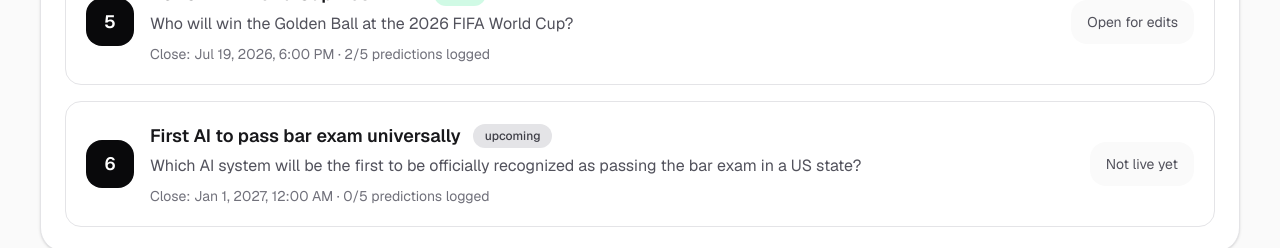
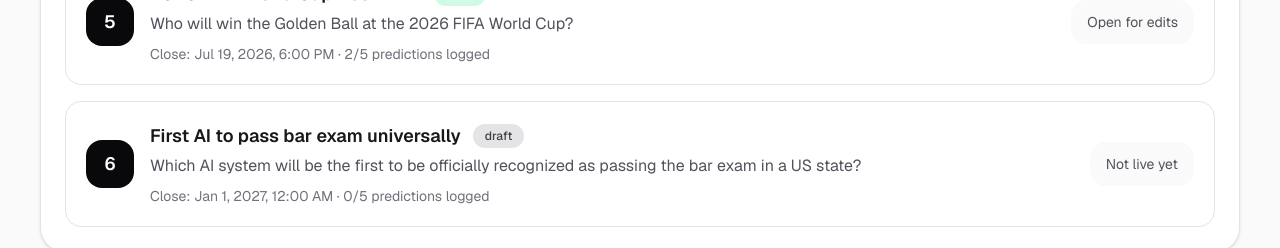
Before and after one commit to fanharrison4-woodoo/rolling-topic-pool, a Next.js app: page / in a window 1280 px wide. Shown: the part 2780-3028 px from the top of the page. Built offline with nearby package versions, Linux system fonts and the light colour scheme; no server answers.

Commit message:
feat: align topic lifecycle helpers with agreed workflow

```diff
--- a/src/app/page.tsx
+++ b/src/app/page.tsx
@@ -11,6 +11,7 @@
 import { AuthStatusCard } from "@/components/auth-status-card";
 import { LiveCurrentTopicSection } from "@/components/live-current-topic-section";
 import { getSupabasePublicEnv } from "@/lib/env";
+import { getTopicDisplayStatus } from "@/lib/topic-rules";
 import { Prediction, Topic } from "@/lib/types";
 
 function formatDate(value: string) {
@@ -29,7 +30,7 @@
 }
 
 function statusTone(status: Topic["status"]) {
-  switch (status) {
+  switch (getTopicDisplayStatus(status)) {
     case "open":
       return "bg-emerald-100 text-emerald-800";
     case "closed":
@@ -200,7 +201,7 @@
                     <div className="flex flex-wrap items-center gap-3">
                       <h4 className="text-lg font-semibold text-zinc-900">{topic.title}</h4>
                       <span className={`rounded-full px-3 py-1 text-xs font-medium ${statusTone(topic.status)}`}>
-                        {topic.status}
+                        {getTopicDisplayStatus(topic.status)}
                       </span>
                     </div>
                     <p className="mt-1 text-zinc-600">{topic.description}</p>
@@ -209,11 +210,11 @@
                     </p>
                   </div>
                   <div className="rounded-2xl bg-zinc-50 px-4 py-3 text-sm text-zinc-600">
-                    {topic.status === "settled"
+                    {getTopicDisplayStatus(topic.status) === "settled"
                       ? `${topic.winnerIds?.length ? `${topic.winnerIds.length} winner(s)` : "Rolled over"} · Pool ${formatMoney(topic.poolAtSettlement ?? 0, LEAGUE.currency)}`
-                      : topic.status === "open"
+                      : getTopicDisplayStatus(topic.status) === "open"
                         ? "Open for edits"
-                        : topic.status === "closed"
+                        : getTopicDisplayStatus(topic.status) === "closed"
                           ? "Awaiting admin resolution"
                           : "Not live yet"}
                   </div>
--- a/src/components/live-current-topic-section.tsx
+++ b/src/components/live-current-topic-section.tsx
@@ -4,6 +4,7 @@
 import type { Session } from "@supabase/supabase-js";
 import { isAppAdminEmail } from "@/lib/app-admins";
 import { createSupabaseBrowserClient } from "@/lib/supabase";
+import { canLeagueAdminDeclareWinners, getTopicDisplayStatus } from "@/lib/topic-rules";
 import type { League, PoolState, Prediction, Topic } from "@/lib/types";
 
 interface LiveCurrentTopicSectionProps {
@@ -63,7 +64,7 @@
 }
 
 function statusTone(status: Topic["status"]) {
-  switch (status) {
+  switch (getTopicDisplayStatus(status)) {
     case "open":
       return "bg-emerald-100 text-emerald-800";
     case "closed":
@@ -495,7 +496,7 @@
     setTopicTitle("");
     setTopicDescription("");
     setTopicCloseAt("");
-    setTopicStatus(nextStatus === "open" ? "Topic created and opened." : "Topic created as upcoming because there is already an active open topic.");
+    setTopicStatus(nextStatus === "open" ? "Topic created and opened." : "Topic created as draft because there is already an active open topic.");
     await loadLiveState(session);
     setCreatingTopic(false);
   }
@@ -560,6 +561,7 @@
   const isMember = Boolean(snapshot?.league.viewerRole);
   const canJoinLeague = Boolean(session && snapshot && !snapshot.league.viewerRole);
   const isAppAdmin = Boolean(snapshot?.league.viewerIsAppAdmin);
+  const canJudgeCurrentTopic = Boolean(snapshot?.currentTopic && canLeagueAdminDeclareWinners(snapshot.currentTopic.status));
 
   return (
     <div className="space-y-6 rounded-3xl border border-zinc-200 bg-white p-6 shadow-sm">
@@ -575,7 +577,7 @@
           <p className="mt-2 max-w-2xl text-zinc-600">{displayTopic.description}</p>
         </div>
         <span className={`rounded-full px-3 py-1 text-sm font-medium ${statusTone(displayTopic.status)}`}>
-          {displayTopic.status}
+          {getTopicDisplayStatus(displayTopic.status)}
         </span>
       </div>
 
@@ -657,7 +659,10 @@
               <p className="mt-1">You’re authorized to create/edit league settings, manage topics, and judge winners.</p>
               <div className="mt-4 rounded-2xl border border-zinc-200 bg-zinc-50 p-4">
                 <p className="font-medium text-zinc-900">Create topic</p>
-                <p className="mt-1 text-sm text-zinc-600">New topics are appended to this league. If an open topic already exists, the new one is created as upcoming.</p>
+                <p className="mt-1 text-sm text-zinc-600">New topics are appended to this league. If an open topic already exists, the new one is created as draft.</p>
+                <p className="mt-1 text-xs text-zinc-500">
+                  {canJudgeCurrentTopic ? "The current topic is closed, so this is also the phase where league admins can declare winners." : "League admins can declare winners once a topic reaches the closed state."}
+                </p>
                 <div className="mt-4 grid gap-3">
                   <div>
                     <label className="text-sm font-medium text-zinc-700">Title</label>
--- a/src/lib/mock-data.ts
+++ b/src/lib/mock-data.ts
@@ -85,7 +85,7 @@
     order: 6,
     title: "First AI to pass bar exam universally",
     description: "Which AI system will be the first to be officially recognized as passing the bar exam in a US state?",
-    status: "upcoming",
+    status: "draft",
     openAt:  "2026-07-20T00:00:00Z",
     closeAt: "2027-01-01T00:00:00Z",
   },
--- a/src/lib/topic-rules.ts
+++ b/src/lib/topic-rules.ts
@@ -1,15 +1,30 @@
 import type { TopicStatus } from "./types";
 
-export function canLeagueAdminEditTopic(status: TopicStatus | "draft") {
-  return status === "draft";
+export type WorkflowTopicStatus = "draft" | "open" | "closed" | "settled";
+
+export function normalizeTopicStatus(status: TopicStatus): WorkflowTopicStatus {
+  return status === "upcoming" ? "draft" : status;
 }
 
-export function canPlayerSubmitPrediction(status: TopicStatus | "draft") {
-  return status === "open";
+export function getTopicDisplayStatus(status: TopicStatus): WorkflowTopicStatus {
+  return normalizeTopicStatus(status);
 }
 
-export function canPlayersViewAllPredictions(status: TopicStatus | "draft") {
-  return status === "closed" || status === "settled";
+export function canLeagueAdminEditTopic(status: TopicStatus) {
+  return normalizeTopicStatus(status) === "draft";
+}
+
+export function canPlayerSubmitPrediction(status: TopicStatus) {
+  return normalizeTopicStatus(status) === "open";
+}
+
+export function canPlayersViewAllPredictions(status: TopicStatus) {
+  const normalizedStatus = normalizeTopicStatus(status);
+  return normalizedStatus === "closed" || normalizedStatus === "settled";
+}
+
+export function canLeagueAdminDeclareWinners(status: TopicStatus) {
+  return normalizeTopicStatus(status) === "closed";
 }
 
 export interface OrderedTopicCloseTime {
--- a/src/lib/types.ts
+++ b/src/lib/types.ts
@@ -7,7 +7,7 @@
   role: Role;
 }
 
-export type TopicStatus = "upcoming" | "open" | "closed" | "settled";
+export type TopicStatus = "draft" | "upcoming" | "open" | "closed" | "settled";
 
 export interface Topic {
   id: string;
```
Also changed, not shown: 2 other files (tests, documents, lock files or other folders).
